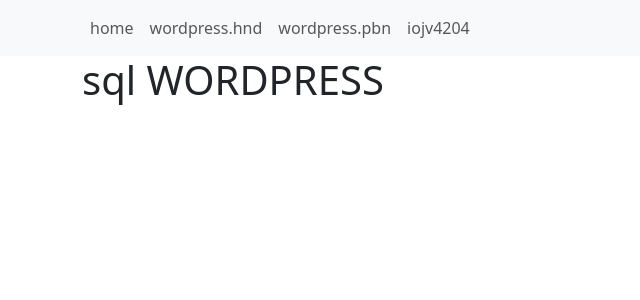
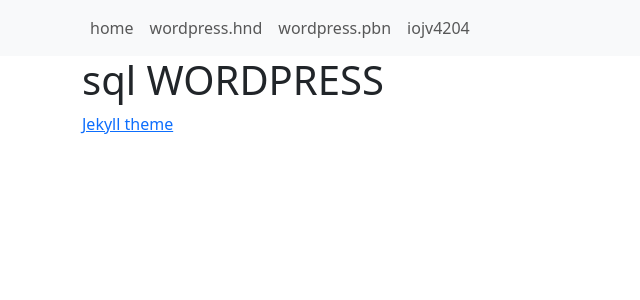
Before and after one commit to awelvor/sql-wordpress, a Jekyll site: the page built from index.html, in a window 1280 px wide. Shown: the top 300 px of the page, without its empty margins (0-640 px from the left). Built offline with Jekyll 4.4.1, drawn with Linux system fonts in a browser that asks for light colours.

Commit message:
Update index.html

```diff
--- a/index.html
+++ b/index.html
@@ -5,4 +5,5 @@ title: index
 
     <div class="container">
     <h1>sql WORDPRESS</h1>
+        <p><a href="https://docs.github.com/fr/pages/setting-up-a-github-pages-site-with-jekyll/adding-a-theme-to-your-github-pages-site-using-jekyll"" target=_blank>Jekyll theme</a></p>
     </div>
```
